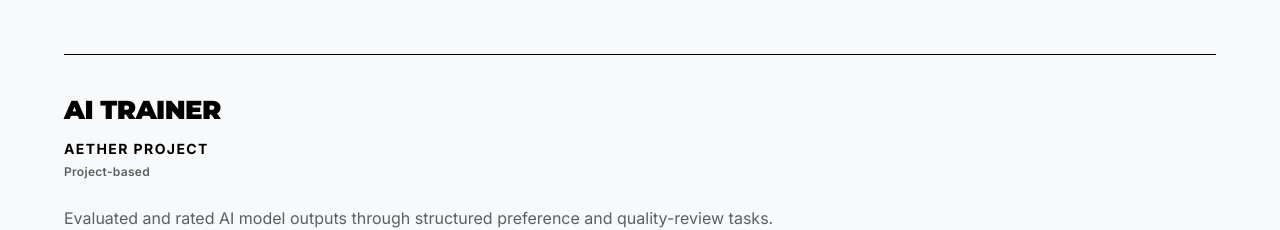
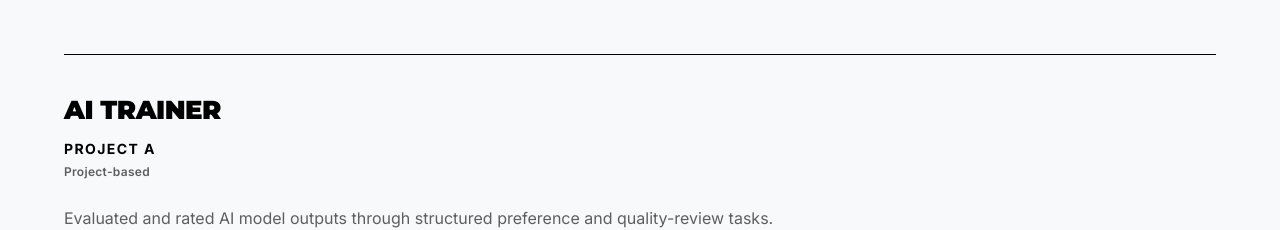
Before and after one commit to overhaulpxl/zaidaan-portofolio, a Next.js app: page / in a window 1280 px wide. Shown: the part 3560-3790 px from the top of the page. Built offline with nearby package versions, Linux system fonts and the light colour scheme; no server answers; the database is empty.

Commit message:
feat: rename AI training project to Project A
User decision: Project A is the chosen display label — no resemblance
to Aether, ungoogleable, parent company unnamed.

```diff
--- a/src/content/experience.ts
+++ b/src/content/experience.ts
@@ -2,7 +2,7 @@ import type { Experience } from "@/types/portfolio";
 
 export const experiences: readonly Experience[] = [
   {
-    company: "Aether Project",
+    company: "Project A",
     role: "AI Trainer",
     arrangement: "Project-based",
     startDate: "May 2026",
```
